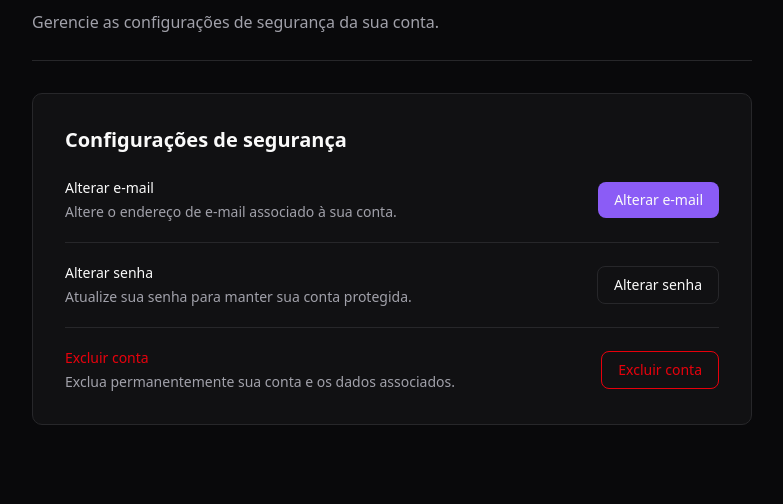
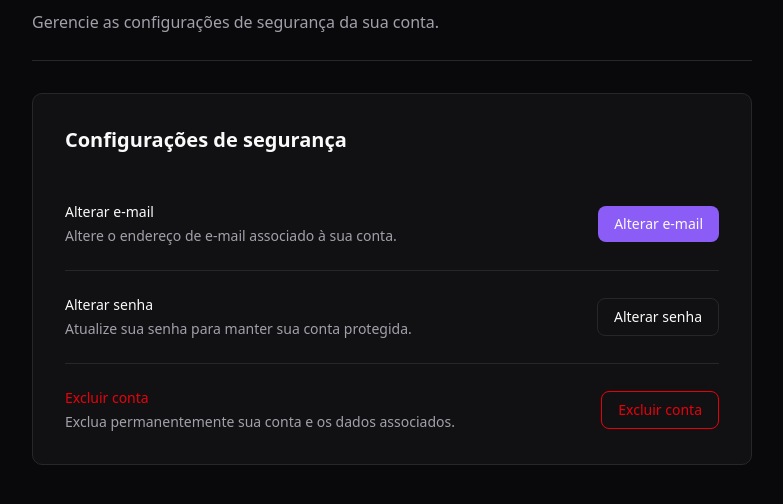
Before and after one commit to niludev02/DETONADO-REDIS-BANCO, a Django app: template usuario/templates/configuracoes/seguranca.html in a window 1280 px wide. Shown: the part 213-717 px from the top of the page, without its empty margins (248-1031 px from the left). Run offline with Django 5.2, Linux system fonts and the light colour scheme; the template is opened without the code that fills it: most values are stand-ins (such as "Sample title", 1, 10 or a date in 2020); style sheets or scripts are compiled from the project's sources.

Commit message:
feat: ajustar espaçamento e layout na seção de configurações de segurança do perfil

```diff
--- a/usuario/templates/configuracoes/seguranca.html
+++ b/usuario/templates/configuracoes/seguranca.html
@@ -17,8 +17,8 @@
         <section aria-labelledby="titulo-seguranca"
                  class="rounded-lg border border-border bg-card p-6 sm:p-8">
             <h2 id="titulo-seguranca" class="text-xl font-semibold">Configurações de segurança</h2>
-            <div class="mt-6 space-y-5">
-                <div class="flex flex-wrap items-center justify-between gap-x-4 gap-y-2">
+            <div class="mt-6 space-y-6">
+                <div class="flex flex-wrap items-center justify-between gap-x-4 gap-y-2 pt-6">
                     <div>
                         <p class="text-sm font-medium">Alterar e-mail</p>
                         <p class="mt-1 text-sm text-muted-foreground">
@@ -30,7 +30,7 @@
                         Alterar e-mail
                     </button>
                 </div>
-                <div class="flex flex-wrap items-center justify-between gap-x-4 gap-y-2 border-t border-border pt-5">
+                <div class="flex flex-wrap items-center justify-between gap-x-4 gap-y-2 border-t border-border pt-6 ">
                     <div>
                         <p class="text-sm font-medium">Alterar senha</p>
                         <p class="mt-1 text-sm text-muted-foreground">
@@ -42,7 +42,7 @@
                         Alterar senha
                     </button>
                 </div>
-                <div class="flex flex-wrap items-center justify-between gap-x-4 gap-y-2 border-t border-border pt-5">
+                <div class="flex flex-wrap items-center justify-between gap-x-4 gap-y-2 border-t border-border pt-6">
                     <div>
                         <p class="text-sm font-medium text-destructive">Excluir conta</p>
                         <p class="mt-1 text-sm text-muted-foreground">
```
